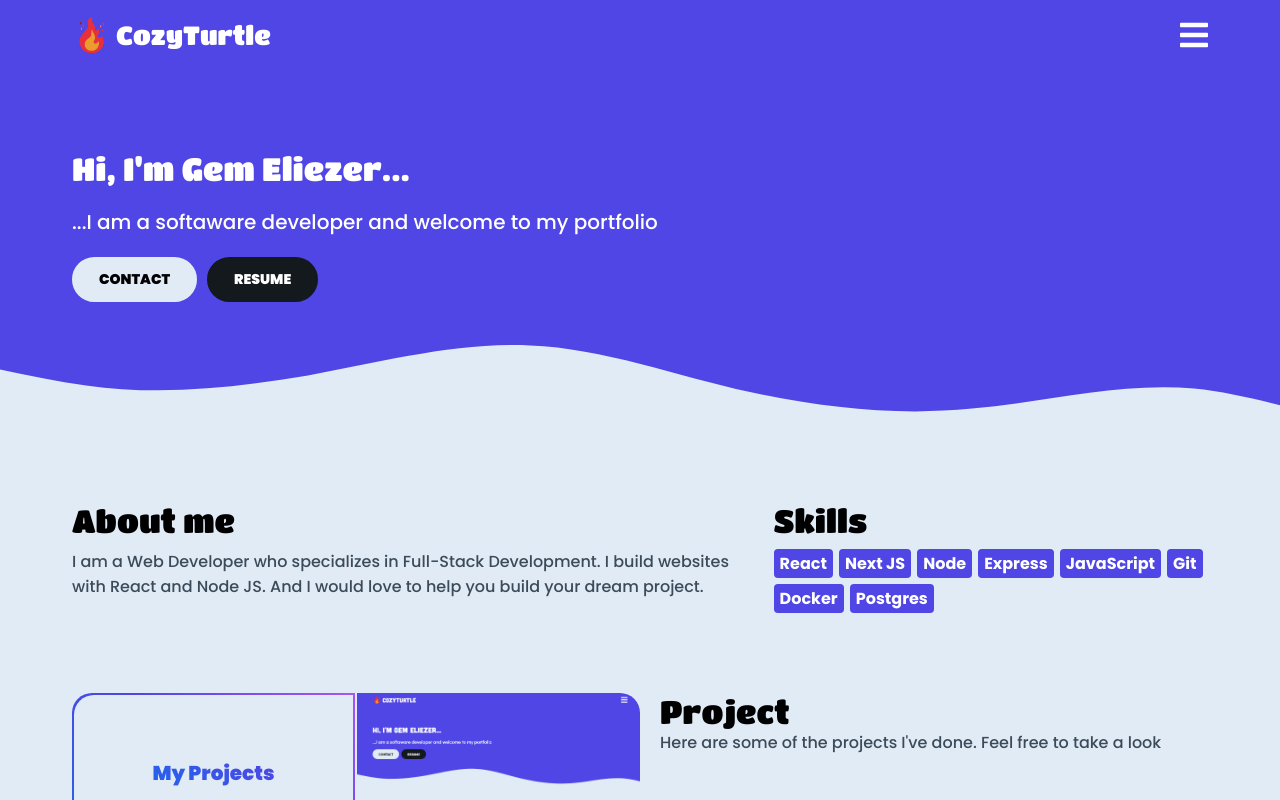
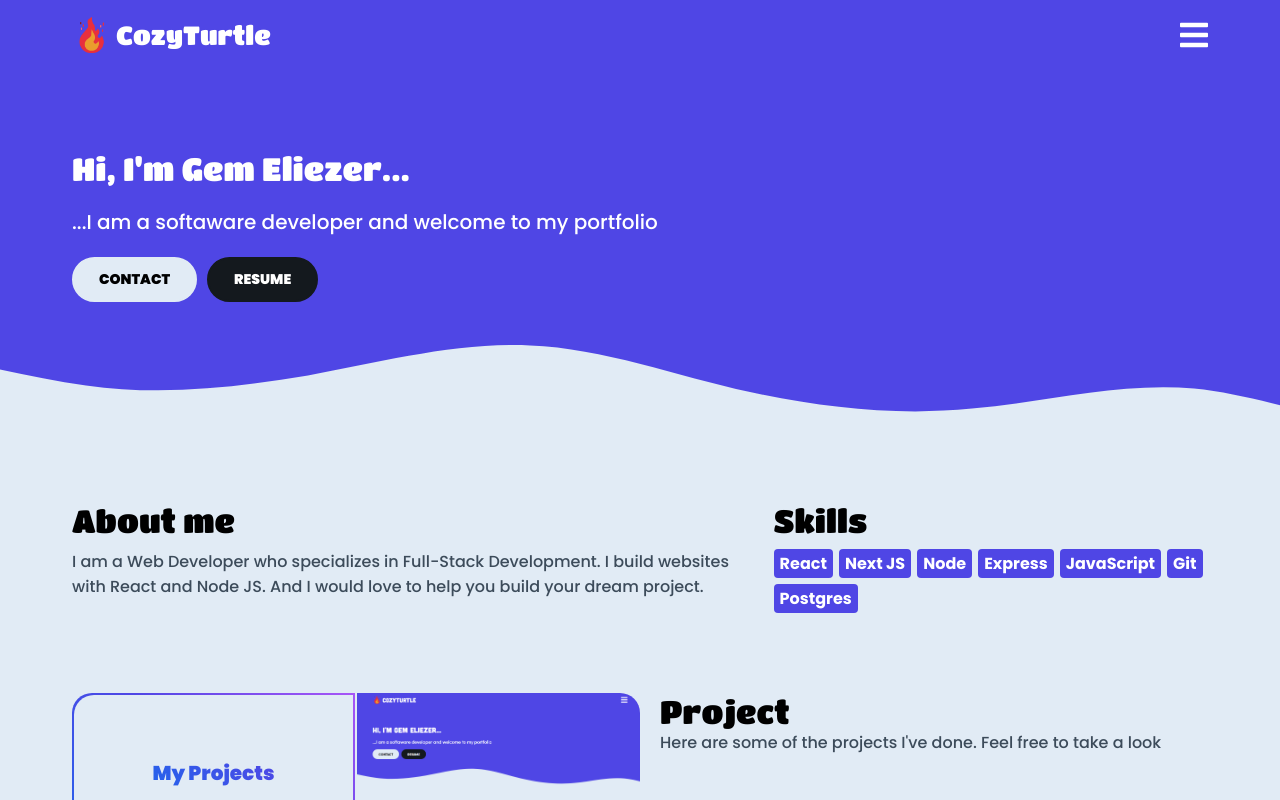
Before and after one commit to gemeliezer12/cozyturtle, a React (Create React App) app: page / in a window 1280 px wide. Built offline with nearby package versions, Linux system fonts and the light colour scheme.

Commit message:
updated skills

```diff
--- a/src/App.js
+++ b/src/App.js
@@ -16,14 +16,16 @@ import "./styles/style.css";
 const App = () => {
   return (
     <ThemeProvider>
-      <div style={{
-        display: "flex",
-        flexDirection: "column",
-        height: "100vh",
-        width: "100vw",
-        overflowY: "scroll",
-        overflowX: "hidden"
-      }}>
+      <div
+        style={{
+          display: "flex",
+          flexDirection: "column",
+          height: "100vh",
+          width: "100vw",
+          overflowY: "scroll",
+          overflowX: "hidden",
+        }}
+      >
         <TopNav />
         <Routes>
           <Route path="/" element={<Landing />} />
--- a/src/Components/Landing/About.js
+++ b/src/Components/Landing/About.js
@@ -84,14 +84,6 @@ const About = () => {
               backgroundColor: "var(--indigo)",
             }}
           >
-            <p>Docker</p>
-          </div>
-          <div
-            className="kvcdz3lpy3"
-            style={{
-              backgroundColor: "var(--indigo)",
-            }}
-          >
             <p>Postgres</p>
           </div>
         </div>
```
Also changed, not shown: 1 other file (tests, documents, lock files or other folders).
